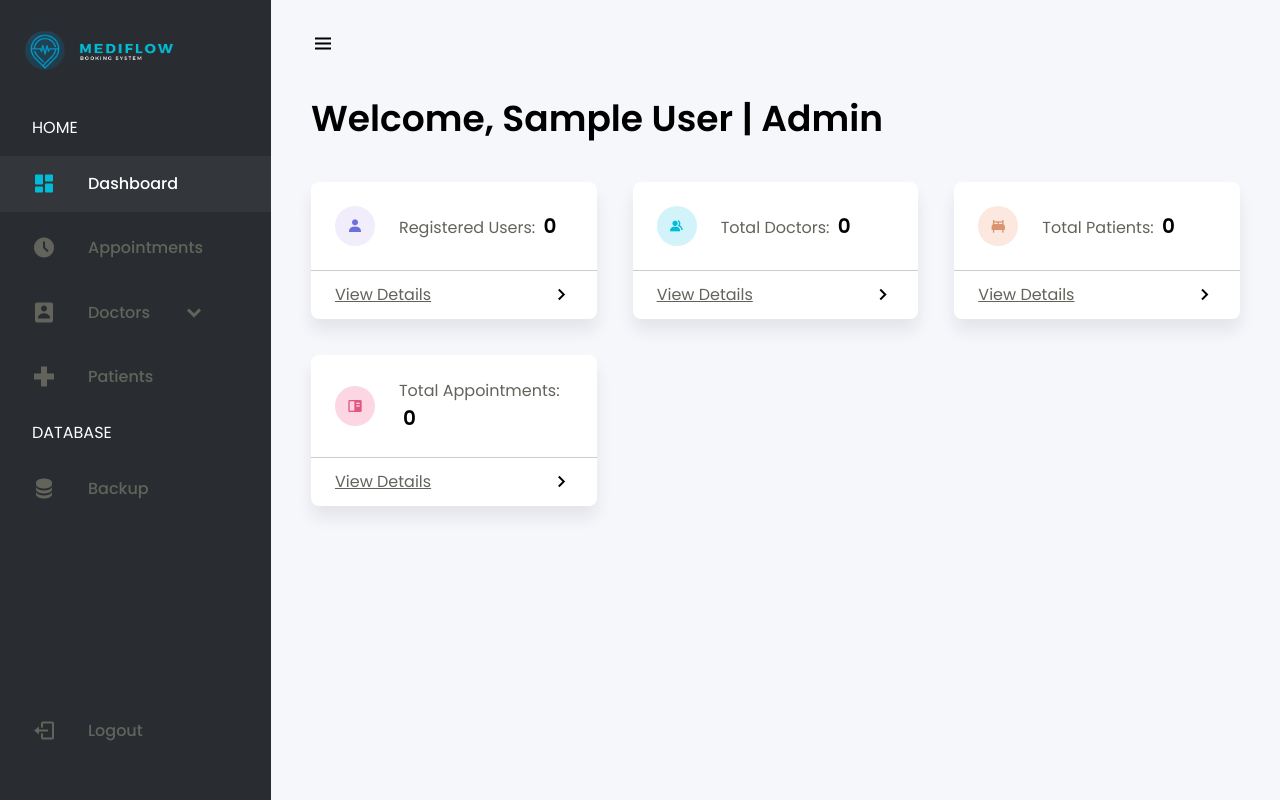
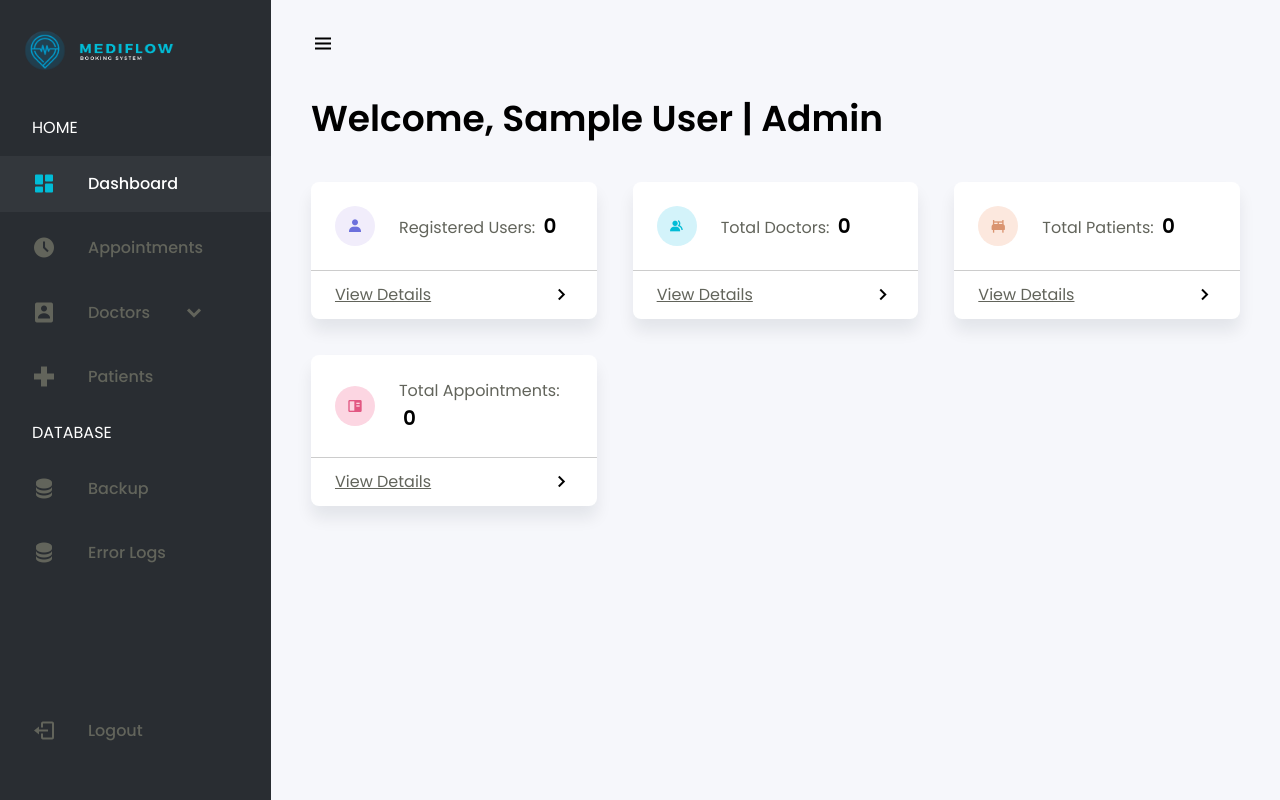
Before and after one commit to kjsteven/mediflowhub, a PHP site: page /tcpdf/admin/admin-dashboard.php in a window 1280 px wide. Run offline with PHP 8.4, Linux system fonts and the light colour scheme; the visitor is signed in with stand-in values (Sample User, id 1); data that the repository does not hold is empty.

Commit message:
error logs

```diff
--- a/admin/admin-dashboard.php
+++ b/admin/admin-dashboard.php
@@ -160,6 +160,14 @@ $totalAppointments = $rowAppointments['total_appointments'];
                 <a href="backup.php">
                     <i class='bx bxs-data'></i>
                     <span>Backup</span>
+                </a>
+                </li>
+
+
+                <li>
+                <a href="backup.php">
+                    <i class='bx bxs-data'></i>
+                    <span>Error Logs</span>
                 </a>
                 </li>
 
```
